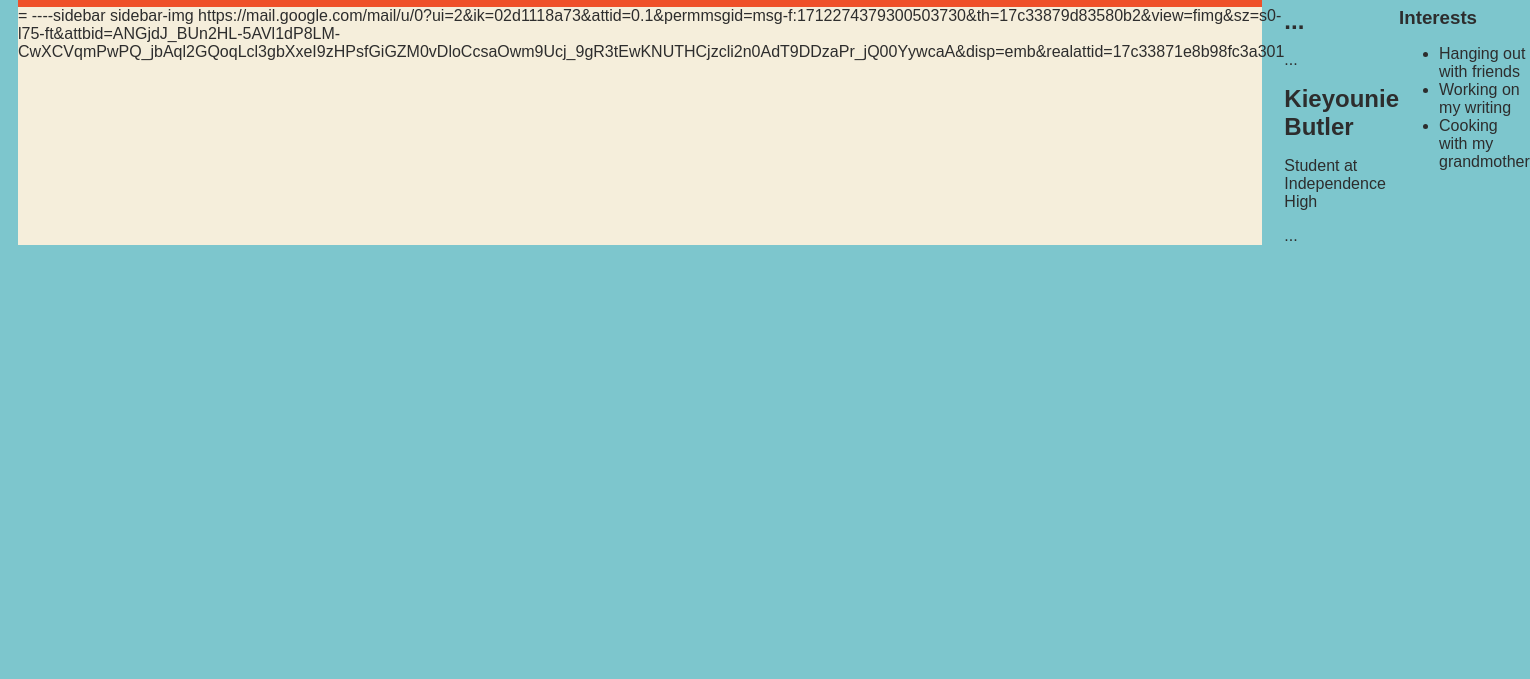
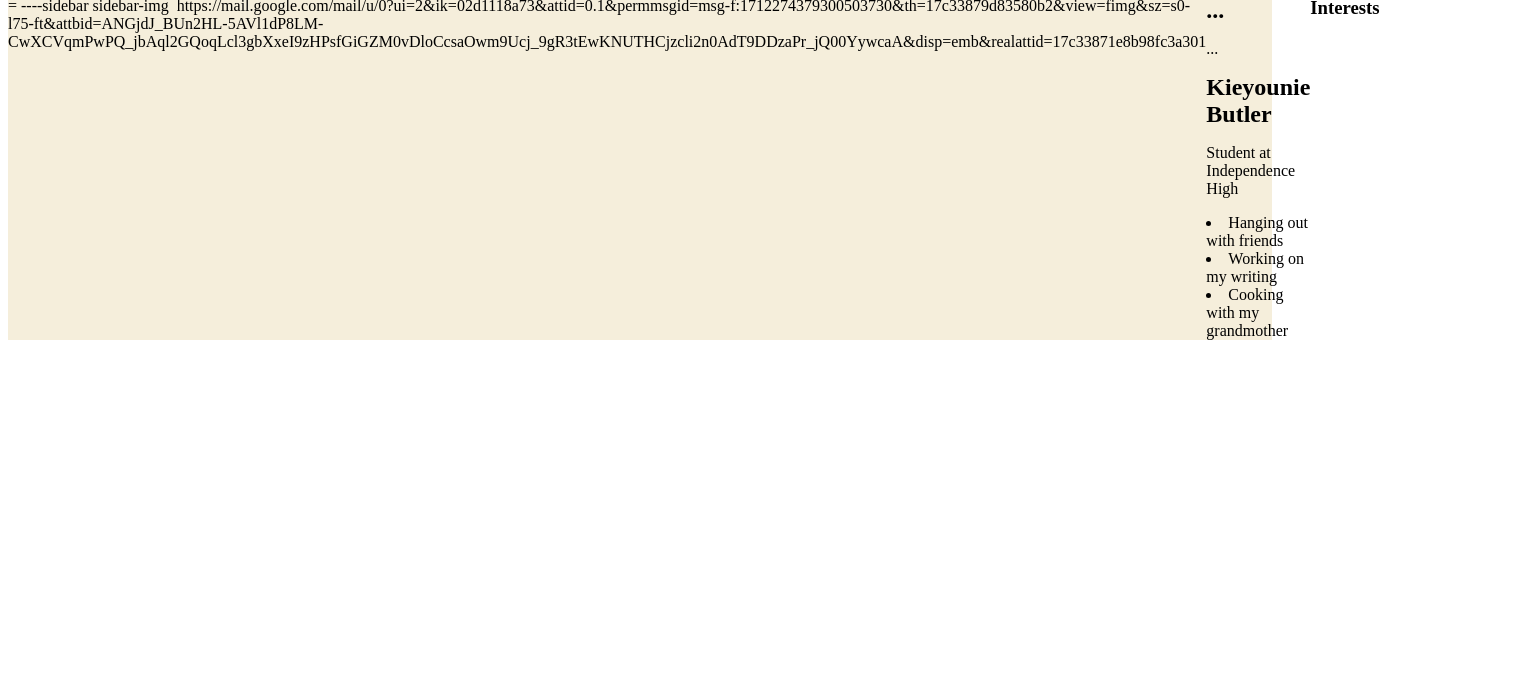
Before and after one commit to kieybutler1/kieybutler1.github.io, a plain HTML site: page index.html in a window 1280 px wide. Shown: the part 121-800 px from the top of the page, 1530 px wide, since content can reach past the window. Drawn offline with Linux system fonts and the light colour scheme.

Commit message:
add index.html file

```diff
--- a/index.html
+++ b/index.html
@@ -5,7 +5,6 @@
         <title> Kieyounie's Fantastic Website </title>
        </head>
        <style>
-        body {
             background: rgb(125, 198, 205);
             color: rgb(45, 45, 45);
             padding: 10px;
@@ -70,10 +69,7 @@
         <body>
             body>
             <!-- All content goes here -->
-            <div> id=" all - contents">
-                ...
-                </div>
-           </body>
+            <div> id=" all - contents"
             <nav>
                     <h1> Kieyounie Fantastic Website </h1>
                     <u1>
@@ -85,12 +81,13 @@
                     <li>
                     </ul>
                   </nav>
+                </div>
 
                 <main>
         <!----sidebar section -->
         <div> = ----sidebar
          sidebar-img
-          https://mail.google.com/mail/u/0?ui=2&ik=02d1118a73&attid=0.1&permmsgid=msg-f:1712274379300503730&th=17c33879d83580b2&view=fimg&sz=s0-l75-ft&attbid=ANGjdJ_BUn2HL-5AVl1dP8LM-CwXCVqmPwPQ_jbAql2GQoqLcl3gbXxeI9zHPsfGiGZM0vDloCcsaOwm9Ucj_9gR3tEwKNUTHCjzcli2n0AdT9DDzaPr_jQ00YywcaA&disp=emb&realattid=17c33871e8b98fc3a301
+         <img> https://mail.google.com/mail/u/0?ui=2&ik=02d1118a73&attid=0.1&permmsgid=msg-f:1712274379300503730&th=17c33879d83580b2&view=fimg&sz=s0-l75-ft&attbid=ANGjdJ_BUn2HL-5AVl1dP8LM-CwXCVqmPwPQ_jbAql2GQoqLcl3gbXxeI9zHPsfGiGZM0vDloCcsaOwm9Ucj_9gR3tEwKNUTHCjzcli2n0AdT9DDzaPr_jQ00YywcaA&disp=emb&realattid=17c33871e8b98fc3a301 </img>
         </div>
         <!--Content section -->
         <div>
@@ -100,18 +97,15 @@
         <p> Student at Independence High </p>
            <!-- Interests section -->
            <div>
-            ...
+            <li> Hanging out with friends </li>
+            <li> Working on my writing </li>
+            <li> Cooking with my grandmother </li>
         </div>
     </div>
             <div>
               <h3>Interests</h3>
-              <ul>
-                  <li> Hanging out with friends </li>
-                  <li> Working on my writing </li>
-                  <li> Cooking with my grandmother </li>
-              </ul>
-              </div>
+
 
        </body
 
-</html>
+<
```
Also changed, not shown: projects/portfolio.html (renamed from portfolio.html). Lines whose indentation alone changed are shown as unchanged.
